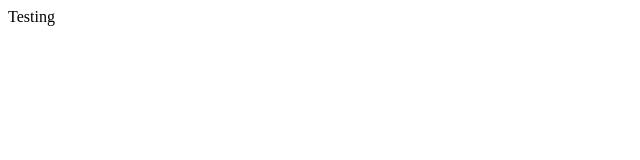
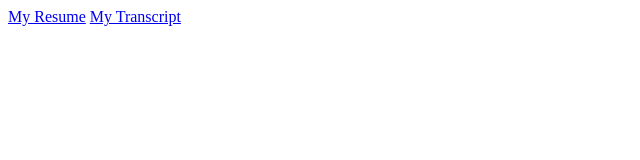
Before and after one commit to Likkent1712/Likkent.github.io, a plain HTML site: page index.html in a window 1280 px wide. Shown: the whole page, without its empty margins (0-640 px from the left). Drawn offline with Linux system fonts and the light colour scheme.

Commit message:
Update index.html

```diff
--- a/index.html
+++ b/index.html
@@ -6,6 +6,10 @@
     <title>Document</title>
   </head>
   <body>
-    Testing
+    <!-- link to my resume -->
+    <a href="YongLikKent-Resume.pdf">My Resume</a>
+
+    <!-- link to my transcript -->
+    <a href="YongLikKent-Transcript.pdf">My Transcript</a>
   </body>
 </html>
```
